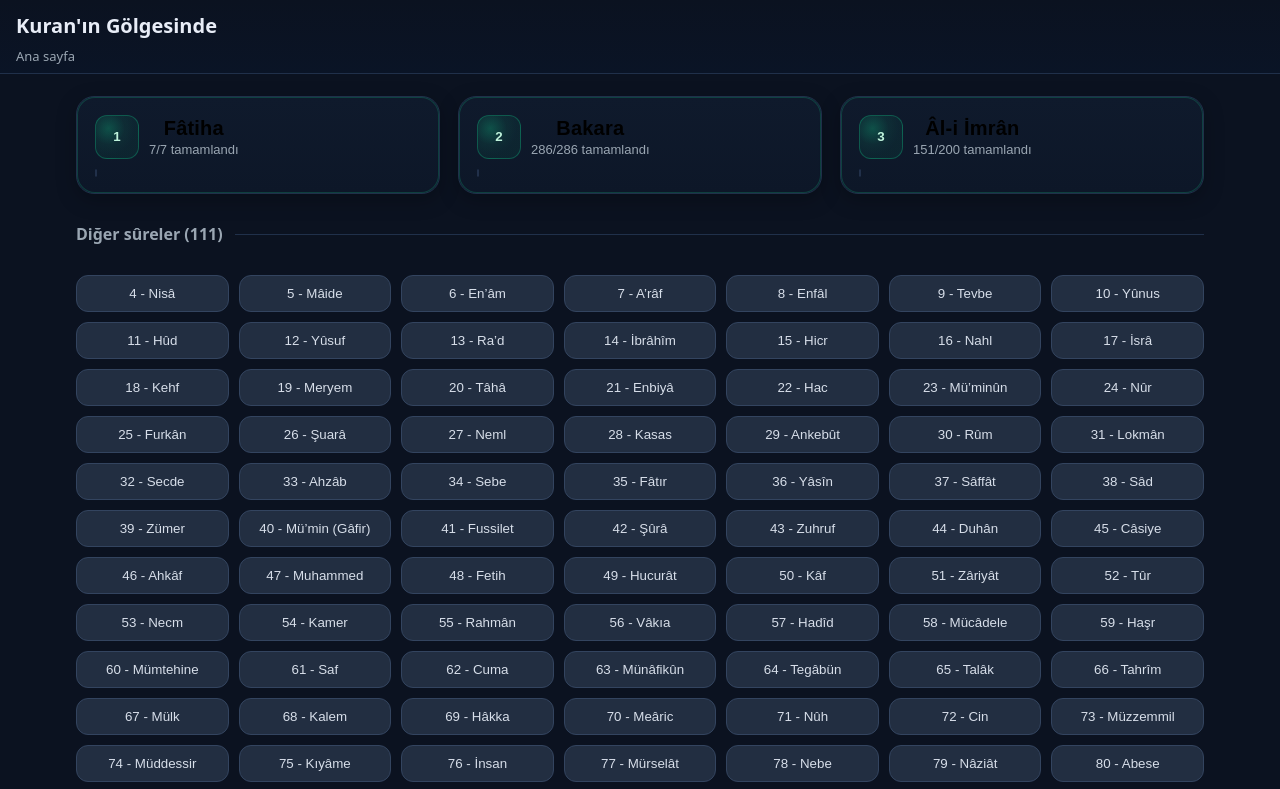
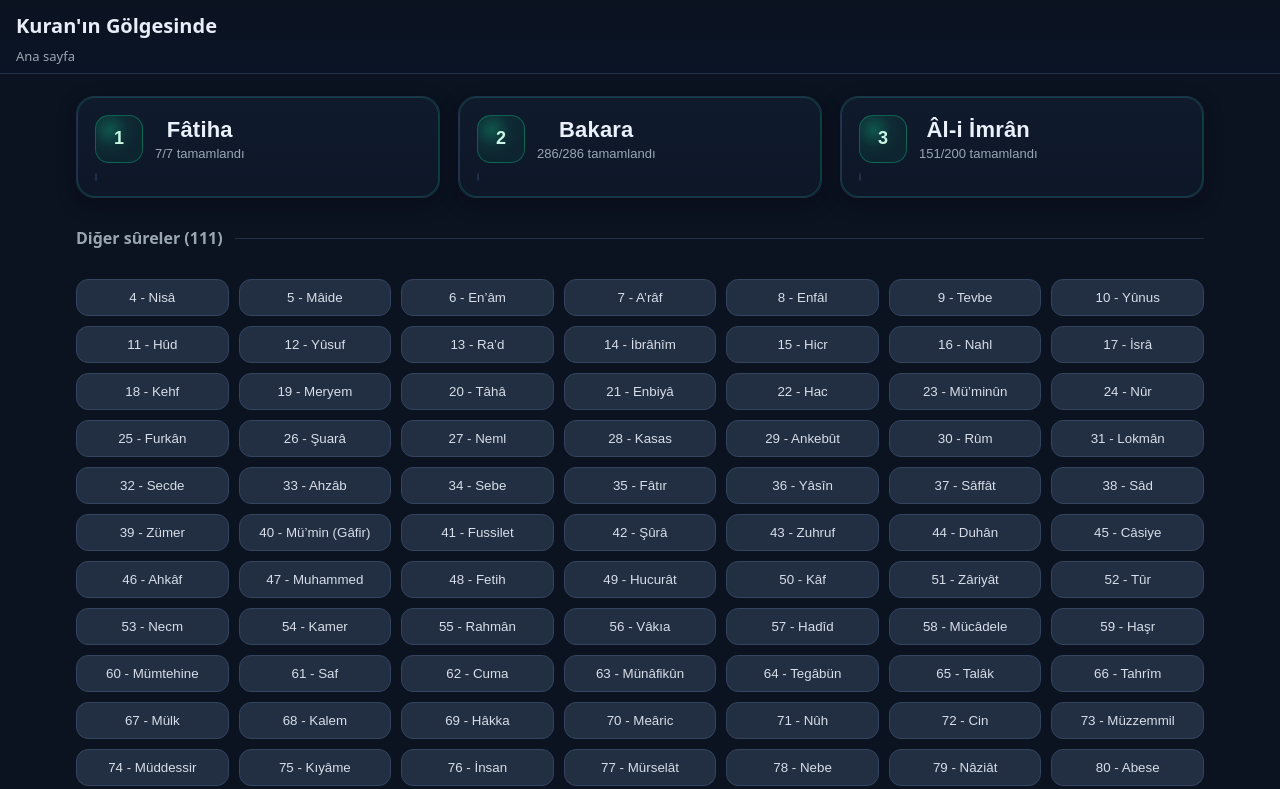
Before and after one commit to metinciris/meal2, a plain HTML site: page index.html in a window 1280 px wide. Shown: the top 789 px of the page. Drawn offline with Linux system fonts and the light colour scheme.

Commit message:
Update styles.css

```diff
--- a/styles.css
+++ b/styles.css
@@ -44,17 +44,22 @@ html,body{margin:0;background:var(--bg);color:var(--ink);font:16px/1.6 system-ui
 }
 
 /* Kart içi */
-.card .head{display:flex;align-items:center;gap:10px}
+/* Kart başlığı belirgin olsun */
+.card .head{display:flex;align-items:center;gap:12px}
 .badge{
-  flex:0 0 auto;
-  width:44px;height:44px;border-radius:12px;
-  background:radial-gradient(64% 64% at 30% 30%, rgba(16,185,129,.35), rgba(16,185,129,.12) 60%, rgba(16,185,129,.08) 100%);
-  border:1px solid rgba(16,185,129,.35);
-  display:flex;align-items:center;justify-content:center;
-  font-weight:800;color:#bff3dc;
+  flex:0 0 auto; width:48px; height:48px; border-radius:14px;
+  background:radial-gradient(64% 64% at 30% 30%, rgba(16,185,129,.38), rgba(16,185,129,.12) 60%, rgba(16,185,129,.08) 100%);
+  border:1px solid rgba(16,185,129,.4);
+  display:flex; align-items:center; justify-content:center;
+  font-weight:900; color:#c9f5e5; font-size:18px;
 }
-.title{font-size:20px;font-weight:800;letter-spacing:.2px}
-.sub{color:var(--muted);font-size:13px;margin-top:2px}
+.title{
+  font-size:22px; line-height:1.2; font-weight:900; letter-spacing:.2px;
+  color:#eaf1fb;
+  overflow:hidden; text-overflow:ellipsis; white-space:nowrap; max-width:100%;
+}
+.sub{ color:#9aa6b2; font-size:13px; margin-top:3px }
+
 
 /* İlerleme çubuğu */
 .progress{
```
